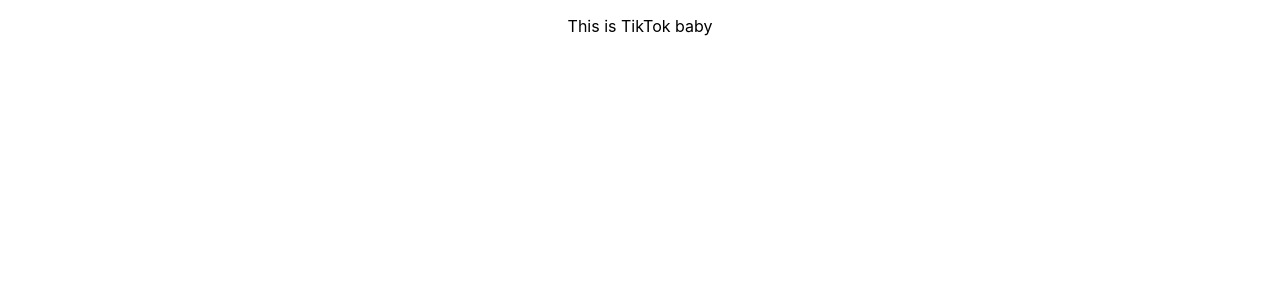
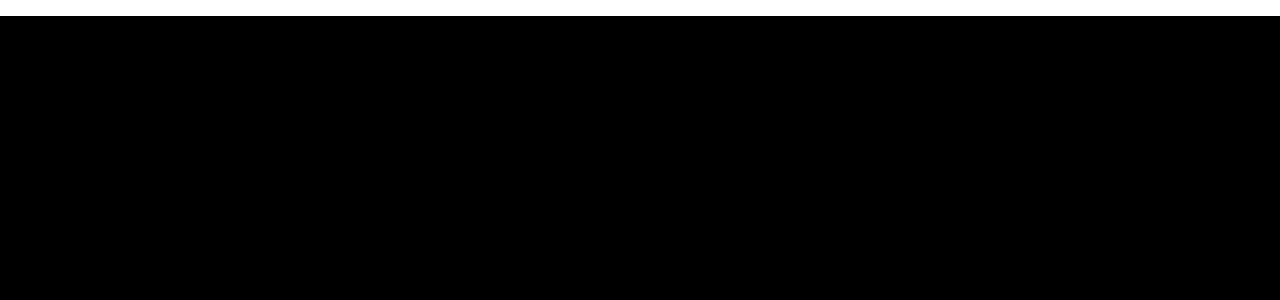
Before and after one commit to JanDez/tiktok_criollo, a React (Vite) app: page / in a window 1280 px wide. Shown: the top 300 px of the page. Built offline with nearby package versions, Linux system fonts and the light colour scheme; the HTML template or start-up script is replaced by a standard one.

Commit message:
Adding font family

```diff
--- a/src/App.css
+++ b/src/App.css
@@ -1,42 +1,4 @@
 .App {
-  text-align: center;
+  background-color: #000;
+  height: 100vh;
 }
-
-.App-logo {
-  height: 40vmin;
-  pointer-events: none;
-}
-
-@media (prefers-reduced-motion: no-preference) {
-  .App-logo {
-    animation: App-logo-spin infinite 20s linear;
-  }
-}
-
-.App-header {
-  background-color: #282c34;
-  min-height: 100vh;
-  display: flex;
-  flex-direction: column;
-  align-items: center;
-  justify-content: center;
-  font-size: calc(10px + 2vmin);
-  color: white;
-}
-
-.App-link {
-  color: #61dafb;
-}
-
-@keyframes App-logo-spin {
-  from {
-    transform: rotate(0deg);
-  }
-  to {
-    transform: rotate(360deg);
-  }
-}
-
-button {
-  font-size: calc(10px + 2vmin);
-}
--- a/src/index.css
+++ b/src/index.css
@@ -1,10 +1,12 @@
+@font-face {
+  font-family: 'Proxima Nova';
+  src: url(../assets/ProximaNova-Semibold.woff2) format('woff2');
+  font-weight: 400;
+}
 body {
   margin: 0;
-  font-family: -apple-system, BlinkMacSystemFont, 'Segoe UI', 'Roboto', 'Oxygen',
-    'Ubuntu', 'Cantarell', 'Fira Sans', 'Droid Sans', 'Helvetica Neue',
-    sans-serif;
-  -webkit-font-smoothing: antialiased;
-  -moz-osx-font-smoothing: grayscale;
+  font-family: 'Proxima Nova',Arial,Tahoma,PingFangSC,sans-serif,"Segoe UI Emoji","Noto Emoji";
+  font-weight: 700;
 }
 
 code {
```
Also changed, not shown: assets/Proxima-Nova-Regular.woff2 (added), assets/ProximaNova-Semibold.woff2 (added).
